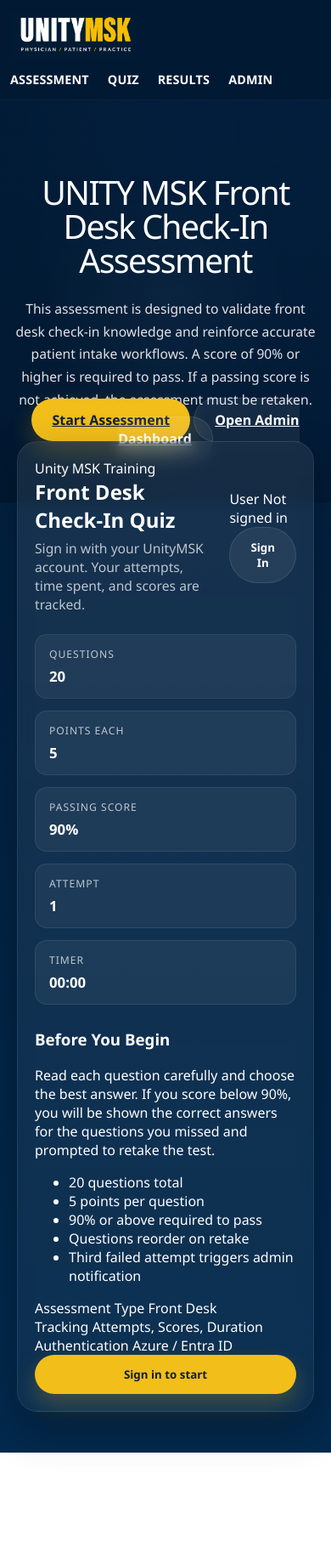
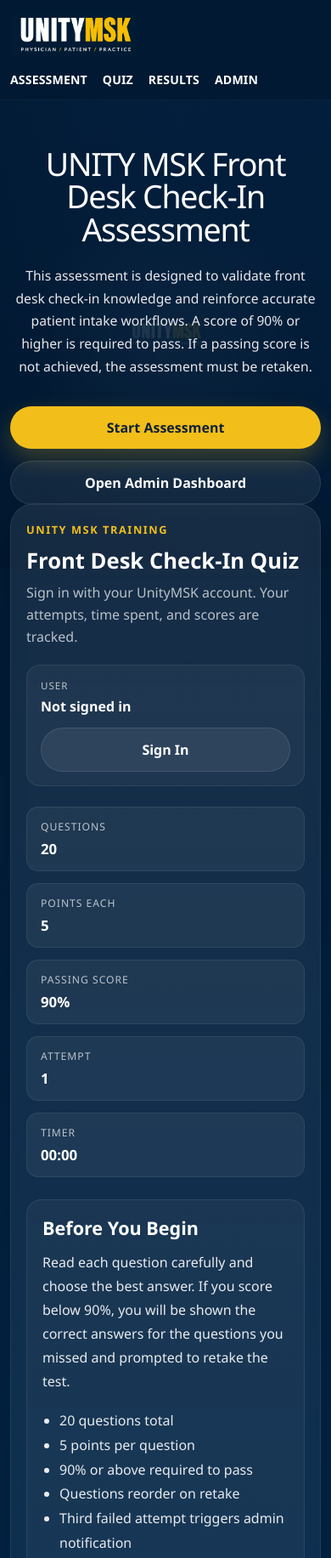
Before and after one commit to oiler81-dev/unity-lms, a plain HTML site: page public/index.html in a window 390 px wide. Shown: the top 1833 px of the page at 85% size. Before the commit the page ends 1709 px from the top, so only its background shows below. Drawn offline with Linux system fonts and the light colour scheme; no server answers.

Commit message:
Update styles.css

```diff
--- a/public/styles.css
+++ b/public/styles.css
@@ -1,19 +1,30 @@
 :root{
   --unity-navy: #02264a;
   --unity-navy-deep: #011b35;
-  --unity-navy-overlay: rgba(2, 32, 64, 0.72);
-  --unity-navy-overlay-strong: rgba(1, 21, 42, 0.82);
+  --unity-navy-darker: #00162c;
+  --unity-navy-overlay: rgba(2, 32, 64, 0.74);
+  --unity-navy-overlay-strong: rgba(1, 21, 42, 0.84);
+
   --unity-gold: #f2be1a;
+  --unity-gold-soft: rgba(242, 190, 26, 0.18);
+
   --unity-white: #ffffff;
-  --unity-text-soft: rgba(255,255,255,0.88);
-  --unity-text-muted: rgba(255,255,255,0.72);
+  --unity-text-soft: rgba(255,255,255,0.9);
+  --unity-text-muted: rgba(255,255,255,0.7);
   --unity-border: rgba(255,255,255,0.08);
-  --unity-card: rgba(255,255,255,0.06);
-  --unity-shadow: 0 20px 50px rgba(0,0,0,0.28);
+  --unity-card: rgba(255,255,255,0.05);
 
-  --radius-sm: 10px;
-  --radius-md: 16px;
-  --radius-lg: 24px;
+  --success: #1fc979;
+  --success-soft: rgba(31, 201, 121, 0.12);
+  --danger: #ff7a7a;
+  --danger-soft: rgba(255, 122, 122, 0.12);
+
+  --shadow-lg: 0 20px 50px rgba(0,0,0,0.28);
+  --shadow-md: 0 12px 30px rgba(0,0,0,0.2);
+
+  --radius-sm: 12px;
+  --radius-md: 18px;
+  --radius-lg: 28px;
 
   --container: 1280px;
   --nav-height: 92px;
@@ -34,12 +45,31 @@
   font-family: var(--font-stack);
   color: var(--unity-white);
   background:
-    linear-gradient(180deg, #021c38 0%, #03294d 100%);
+    linear-gradient(180deg, #02172f 0%, #03294d 100%);
   -webkit-font-smoothing: antialiased;
   text-rendering: optimizeLegibility;
 }
 
-/* ========== LAYOUT ========== */
+a{
+  color: inherit;
+}
+
+img{
+  max-width: 100%;
+  display: block;
+}
+
+button,
+input,
+select,
+textarea{
+  font: inherit;
+}
+
+.hidden{
+  display: none !important;
+}
+
 .container{
   width: min(calc(100% - 40px), var(--container));
   margin: 0 auto;
@@ -51,13 +81,15 @@
   flex-direction: column;
 }
 
-/* ========== TOP NAV ========== */
+/* =========================
+   HEADER
+   ========================= */
 .site-header{
   position: sticky;
   top: 0;
   z-index: 1000;
   height: var(--nav-height);
-  background: rgba(2, 26, 51, 0.96);
+  background: rgba(2, 26, 51, 0.97);
   backdrop-filter: blur(8px);
   border-bottom: 1px solid rgba(255,255,255,0.04);
 }
@@ -71,75 +103,42 @@
 }
 
 .brand{
-  display: flex;
+  display: inline-flex;
   align-items: center;
-  gap: 16px;
   text-decoration: none;
-  color: var(--unity-white);
 }
 
 .brand img{
-  height: 66px;
+  height: 64px;
   width: auto;
-  display: block;
-}
-
-.brand-wordmark{
-  display: flex;
-  flex-direction: column;
-  line-height: 1;
-}
-
-.brand-wordmark .name{
-  font-size: 2rem;
-  font-weight: 900;
-  letter-spacing: 0.04em;
-  text-transform: uppercase;
-}
-
-.brand-wordmark .name .gold{
-  color: var(--unity-gold);
-}
-
-.brand-wordmark .tag{
-  margin-top: 4px;
-  font-size: 0.66rem;
-  letter-spacing: 0.2em;
-  text-transform: uppercase;
-  color: var(--unity-white);
-  opacity: 0.92;
+  object-fit: contain;
 }
 
 .nav{
   display: flex;
   align-items: center;
-  gap: 40px;
+  gap: 34px;
   flex-wrap: wrap;
 }
 
 .nav a{
+  text-decoration: none;
+  font-weight: 800;
+  font-size: 0.98rem;
+  text-transform: uppercase;
   color: var(--unity-white);
-  text-decoration: none;
-  font-weight: 700;
-  font-size: 1rem;
   letter-spacing: 0.01em;
-  text-transform: uppercase;
   transition: color .18s ease, opacity .18s ease;
 }
 
 .nav a:hover,
 .nav a:focus{
   color: var(--unity-gold);
-  opacity: 1;
 }
 
-.nav .icon-link{
-  display: inline-flex;
-  align-items: center;
-  gap: 8px;
-}
-
-/* ========== HERO ========== */
+/* =========================
+   HERO
+   ========================= */
 .hero{
   position: relative;
   min-height: calc(100vh - var(--nav-height));
@@ -149,7 +148,8 @@
   background:
     linear-gradient(0deg, var(--unity-navy-overlay), var(--unity-navy-overlay)),
     linear-gradient(90deg, var(--unity-navy-overlay-strong) 0%, rgba(2,32,64,0.56) 50%, rgba(2,32,64,0.66) 100%),
-    url("assets/hero-bg.jpg") center center / cover no-repeat;
+    url("assets/unity_logo.png") center center / 24% no-repeat,
+    linear-gradient(180deg, #03294d 0%, #021c38 100%);
 }
 
 .hero::before{
@@ -158,14 +158,14 @@
   inset: 0;
   background:
     radial-gradient(circle at center, rgba(255,255,255,0.03), transparent 48%),
-    linear-gradient(180deg, rgba(0,0,0,0.06), rgba(0,0,0,0.18));
+    linear-gradient(180deg, rgba(0,0,0,0.08), rgba(0,0,0,0.18));
   pointer-events: none;
 }
 
 .hero .container{
   position: relative;
   z-index: 1;
-  padding: 90px 0 100px;
+  padding: 90px 0 110px;
   display: flex;
   justify-content: center;
 }
@@ -177,71 +177,134 @@
 
 .hero h1{
   margin: 0;
-  font-size: clamp(3rem, 6vw, 6.15rem);
-  line-height: 0.95;
+  font-size: clamp(2.9rem, 5.6vw, 5.8rem);
+  line-height: 0.96;
   font-weight: 300;
-  letter-spacing: -0.03em;
+  letter-spacing: -0.035em;
   color: var(--unity-white);
 }
 
 .hero p{
-  max-width: 1080px;
+  max-width: 1040px;
   margin: 34px auto 0;
-  font-size: clamp(1.18rem, 1.7vw, 1.55rem);
+  font-size: clamp(1.08rem, 1.55vw, 1.45rem);
   line-height: 1.8;
   color: var(--unity-text-soft);
-  font-weight: 400;
 }
 
-/* ========== QUIZ APP CARDS ========== */
+.hero-actions{
+  display: flex;
+  justify-content: center;
+  gap: 14px;
+  flex-wrap: wrap;
+  margin-top: 34px;
+}
+
+/* =========================
+   APP SHELL
+   ========================= */
 .app-main{
   position: relative;
   z-index: 2;
-  margin-top: -72px;
-  padding-bottom: 48px;
+  margin-top: -76px;
+  padding-bottom: 60px;
 }
 
 .card{
   background: linear-gradient(180deg, rgba(255,255,255,0.08), rgba(255,255,255,0.04));
   border: 1px solid var(--unity-border);
   border-radius: var(--radius-lg);
-  box-shadow: var(--unity-shadow);
+  box-shadow: var(--shadow-lg);
   backdrop-filter: blur(8px);
   color: var(--unity-white);
 }
 
 .quiz-shell{
-  width: min(calc(100% - 40px), 1100px);
+  width: min(calc(100% - 40px), 1120px);
   margin: 0 auto;
   padding: 28px;
+}
+
+.section-block{
+  border-radius: var(--radius-md);
+  background: rgba(255,255,255,0.04);
+  border: 1px solid rgba(255,255,255,0.08);
+  padding: 24px;
+}
+
+.eyebrow{
+  display: inline-block;
+  margin-bottom: 10px;
+  color: var(--unity-gold);
+  font-size: 0.8rem;
+  font-weight: 800;
+  letter-spacing: 0.12em;
+  text-transform: uppercase;
 }
 
 .quiz-header{
   display: flex;
   justify-content: space-between;
-  align-items: center;
-  gap: 18px;
+  align-items: flex-start;
+  gap: 20px;
   margin-bottom: 24px;
 }
 
 .quiz-header h2{
   margin: 0;
-  font-size: clamp(1.5rem, 2vw, 2rem);
+  font-size: clamp(1.6rem, 2vw, 2.1rem);
   font-weight: 800;
   color: var(--unity-white);
 }
 
 .quiz-subtitle{
-  margin: 6px 0 0;
+  margin: 8px 0 0;
+  font-size: 1rem;
   color: var(--unity-text-muted);
-  font-size: 0.98rem;
+  line-height: 1.6;
+  max-width: 760px;
+}
+
+.user-panel{
+  min-width: 240px;
+  padding: 16px;
+  border-radius: 16px;
+  background: rgba(255,255,255,0.045);
+  border: 1px solid rgba(255,255,255,0.08);
+}
+
+.user-row{
+  display: flex;
+  flex-direction: column;
+  gap: 6px;
+  margin-bottom: 14px;
+}
+
+.user-label{
+  font-size: 0.72rem;
+  text-transform: uppercase;
+  letter-spacing: 0.09em;
+  color: var(--unity-text-muted);
+}
+
+.user-value{
+  font-size: 1rem;
+  font-weight: 800;
+  color: var(--unity-white);
+  word-break: break-word;
+}
+
+.user-actions{
+  display: flex;
+  gap: 10px;
+  flex-wrap: wrap;
 }
 
 .meta-row{
   display: grid;
   grid-template-columns: repeat(5, minmax(120px, 1fr));
   gap: 14px;
-  margin: 20px 0 28px;
+  margin: 18px 0 26px;
 }
 
 .meta-chip{
@@ -266,7 +329,74 @@
   color: var(--unity-white);
 }
 
-/* ========== QUESTIONS ========== */
+.intro-grid{
+  display: grid;
+  grid-template-columns: 1.5fr 1fr;
+  gap: 22px;
+  align-items: stretch;
+}
+
+.intro-copy h3{
+  margin: 0 0 12px;
+  font-size: 1.35rem;
+  font-weight: 800;
+}
+
+.intro-copy p{
+  margin: 0;
+  color: var(--unity-text-soft);
+  line-height: 1.75;
+  font-size: 1rem;
+}
+
+.info-list{
+  margin: 18px 0 0;
+  padding-left: 20px;
+  color: var(--unity-text-soft);
+  line-height: 1.8;
+}
+
+.intro-panel{
+  display: grid;
+  gap: 14px;
+}
+
+.stat-panel{
+  padding: 16px;
+  border-radius: 16px;
+  background: rgba(255,255,255,0.045);
+  border: 1px solid rgba(255,255,255,0.08);
+}
+
+.stat-label{
+  display: block;
+  font-size: 0.74rem;
+  text-transform: uppercase;
+  letter-spacing: 0.08em;
+  color: var(--unity-text-muted);
+  margin-bottom: 8px;
+}
+
+.stat-value{
+  display: block;
+  font-size: 1rem;
+  font-weight: 800;
+  color: var(--unity-white);
+  line-height: 1.4;
+}
+
+.start-btn{
+  margin-top: 6px;
+  width: 100%;
+}
+
+/* =========================
+   FORM / QUESTIONS
+   ========================= */
+#quizForm{
+  margin-top: 24px;
+}
+
 .question{
   padding: 22px;
   margin-bottom: 18px;
@@ -277,8 +407,8 @@
 
 .question h3{
   margin: 0 0 16px;
-  font-size: 1.08rem;
-  line-height: 1.45;
+  font-size: 1.06rem;
+  line-height: 1.5;
   font-weight: 700;
   color: var(--unity-white);
 }
@@ -309,15 +439,24 @@
 .option input[type="radio"]{
   margin-top: 3px;
   accent-color: var(--unity-gold);
-  transform: scale(1.15);
+  transform: scale(1.1);
 }
 
 .option span{
   color: var(--unity-text-soft);
-  line-height: 1.5;
+  line-height: 1.55;
 }
 
-/* ========== BUTTONS ========== */
+.form-actions{
+  display: flex;
+  gap: 12px;
+  flex-wrap: wrap;
+  margin-top: 26px;
+}
+
+/* =========================
+   BUTTONS
+   ========================= */
 .btn,
 button{
   appearance: none;
@@ -327,7 +466,19 @@
   border-radius: 999px;
   font-family: inherit;
   font-weight: 800;
-  transition: transform .16s ease, box-shadow .16s ease, background .16s ease, color .16s ease;
+  transition:
+    transform .16s ease,
+    box-shadow .16s ease,
+    background .16s ease,
+    color .16s ease,
+    border-color .16s ease;
+}
+
+.btn{
+  display: inline-flex;
+  align-items: center;
+  justify-content: center;
+  text-decoration: none;
 }
 
 .btn-primary{
@@ -339,7 +490,7 @@
 
 .btn-primary:hover{
   transform: translateY(-1px);
-  box-shadow: 0 16px 32px rgba(242,190,26,0.28);
+  box-shadow: 0 16px 32px rgba(242,190,26,0.3);
 }
 
 .btn-secondary{
@@ -355,16 +506,14 @@
   color: var(--unity-gold);
 }
 
-.actions{
-  display: flex;
-  gap: 12px;
-  flex-wrap: wrap;
+/* =========================
+   RESULTS
+   ========================= */
+#resultsSection{
   margin-top: 24px;
 }
 
-/* ========== RESULTS ========== */
 .result-card{
-  margin-top: 20px;
   padding: 24px;
   border-radius: var(--radius-md);
   background: rgba(255,255,255,0.05);
@@ -372,25 +521,32 @@
 }
 
 .result-card.pass{
-  border-color: rgba(46, 204, 113, 0.38);
-  background: rgba(46, 204, 113, 0.08);
+  border-color: rgba(31, 201, 121, 0.45);
+  background: var(--success-soft);
 }
 
 .result-card.fail{
-  border-color: rgba(255, 99, 99, 0.28);
-  background: rgba(255, 99, 99, 0.08);
+  border-color: rgba(255, 122, 122, 0.35);
+  background: var(--danger-soft);
 }
 
 .result-card h3{
   margin: 0 0 12px;
   font-size: 1.5rem;
+  color: var(--unity-white);
+}
+
+.result-card p{
+  margin: 0 0 10px;
+  color: var(--unity-text-soft);
+  line-height: 1.7;
 }
 
 .result-grid{
   display: grid;
   grid-template-columns: repeat(4, minmax(140px, 1fr));
   gap: 14px;
-  margin: 18px 0 20px;
+  margin: 20px 0;
 }
 
 .result-stat{
@@ -410,27 +566,36 @@
 }
 
 .result-stat .value{
-  font-size: 1.2rem;
+  font-size: 1.15rem;
   font-weight: 800;
   color: var(--unity-white);
 }
 
 .review-list{
-  margin: 16px 0 0;
+  margin: 18px 0 0;
   padding-left: 20px;
 }
 
 .review-list li{
   margin-bottom: 14px;
   color: var(--unity-text-soft);
-  line-height: 1.6;
+  line-height: 1.7;
 }
 
 .review-list strong{
   color: var(--unity-white);
 }
 
-/* ========== ADMIN TABLE ========== */
+.result-actions{
+  display: flex;
+  gap: 12px;
+  flex-wrap: wrap;
+  margin-top: 22px;
+}
+
+/* =========================
+   ADMIN SUPPORT STYLES
+   ========================= */
 .admin-toolbar{
   display: flex;
   justify-content: space-between;
@@ -447,7 +612,6 @@
   border: 1px solid rgba(255,255,255,0.12);
   background: rgba(255,255,255,0.06);
   color: var(--unity-white);
-  font-family: inherit;
 }
 
 .table-wrap{
@@ -486,36 +650,9 @@
   background: rgba(255,255,255,0.045);
 }
 
-/* ========== FORM ELEMENTS ========== */
-input,
-select,
-textarea{
-  font: inherit;
-}
-
-input::placeholder,
-textarea::placeholder{
-  color: rgba(255,255,255,0.48);
-}
-
-/* ========== UTILITIES ========== */
-.text-gold{
-  color: var(--unity-gold);
-}
-
-.text-muted{
-  color: var(--unity-text-muted);
-}
-
-.center{
-  text-align: center;
-}
-
-.hidden{
-  display: none !important;
-}
-
-/* ========== MOBILE ========== */
+/* =========================
+   RESPONSIVE
+   ========================= */
 @media (max-width: 1180px){
   .nav{
     gap: 22px;
@@ -527,7 +664,7 @@
   }
 }
 
-@media (max-width: 900px){
+@media (max-width: 980px){
   .site-header{
     height: auto;
     padding: 14px 0;
@@ -539,40 +676,36 @@
     gap: 16px;
   }
 
-  .nav{
-    gap: 16px 22px;
-  }
-
   .hero{
     min-height: auto;
-    padding-top: 36px;
   }
 
   .hero .container{
-    padding: 64px 0 80px;
+    padding: 70px 0 86px;
   }
 
-  .hero h1{
-    font-size: clamp(2.6rem, 9vw, 4.4rem);
-    line-height: 1.02;
+  .quiz-header{
+    flex-direction: column;
   }
 
-  .hero p{
-    font-size: 1.02rem;
-    line-height: 1.7;
+  .user-panel{
+    width: 100%;
   }
 
-  .meta-row,
+  .meta-row{
+    grid-template-columns: repeat(2, minmax(140px, 1fr));
+  }
+
+  .intro-grid{
+    grid-template-columns: 1fr;
+  }
+
   .result-grid{
     grid-template-columns: repeat(2, minmax(140px, 1fr));
   }
-
-  .quiz-shell{
-    padding: 20px;
-  }
 }
 
-@media (max-width: 640px){
+@media (max-width: 700px){
   .container{
     width: min(calc(100% - 24px), var(--container));
   }
@@ -581,26 +714,36 @@
     height: 54px;
   }
 
-  .brand-wordmark .name{
-    font-size: 1.5rem;
+  .nav{
+    gap: 14px 18px;
   }
 
   .nav a{
-    font-size: 0.9rem;
+    font-size: 0.88rem;
   }
 
   .hero .container{
-    padding: 52px 0 64px;
+    padding: 56px 0 74px;
   }
 
   .hero h1{
-    font-size: 2.45rem;
-    letter-spacing: -0.04em;
+    font-size: clamp(2.35rem, 9vw, 3.8rem);
+    line-height: 1.02;
   }
 
   .hero p{
-    margin-top: 24px;
+    margin-top: 22px;
     font-size: 0.98rem;
+    line-height: 1.7;
+  }
+
+  .quiz-shell{
+    width: min(calc(100% - 24px), 1120px);
+    padding: 18px;
+  }
+
+  .section-block{
+    padding: 18px;
   }
 
   .meta-row,
@@ -616,10 +759,14 @@
     padding: 12px 14px;
   }
 
-  .actions{
+  .hero-actions,
+  .form-actions,
+  .result-actions,
+  .user-actions{
     flex-direction: column;
   }
 
+  .btn,
   .btn-primary,
   .btn-secondary,
   button{
```
